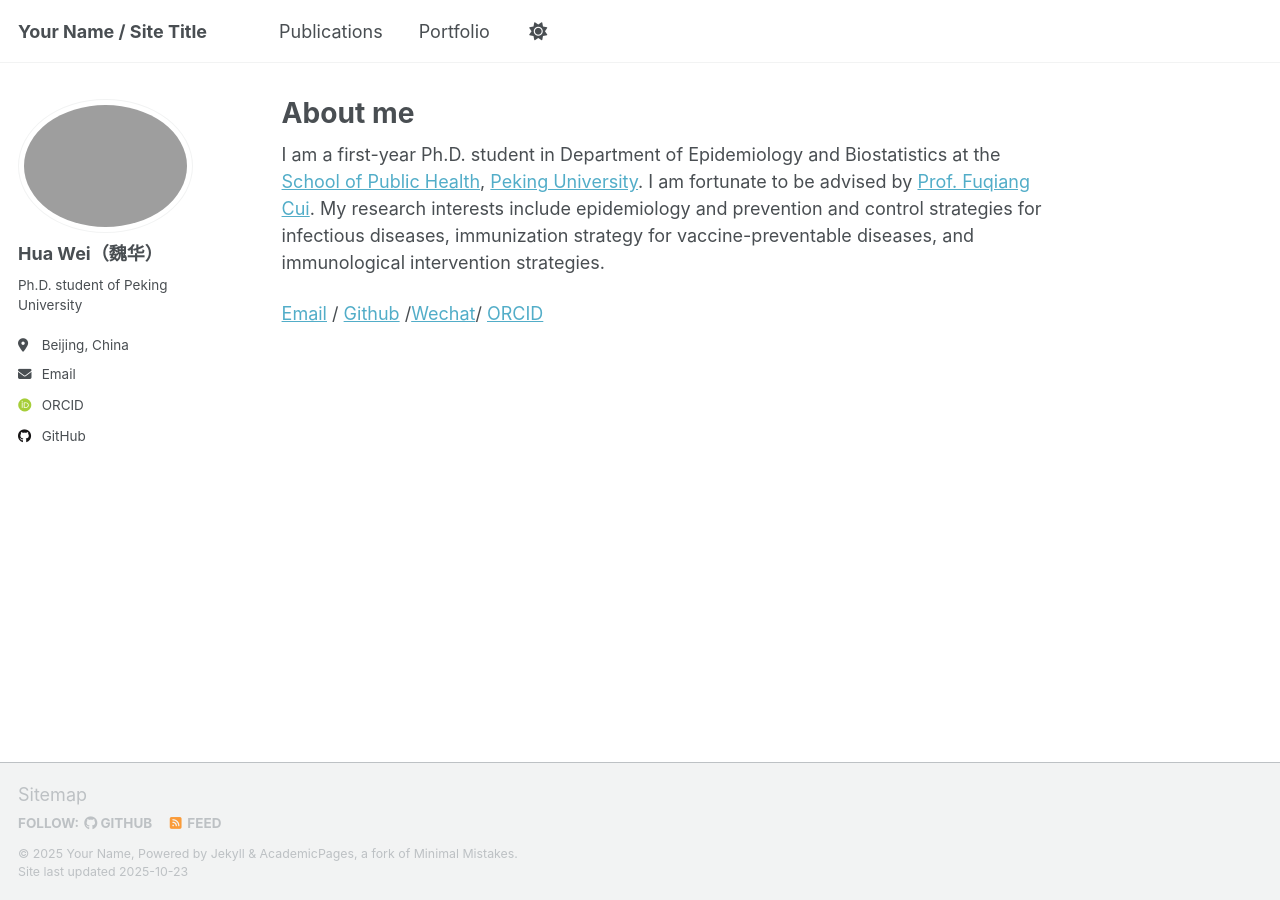
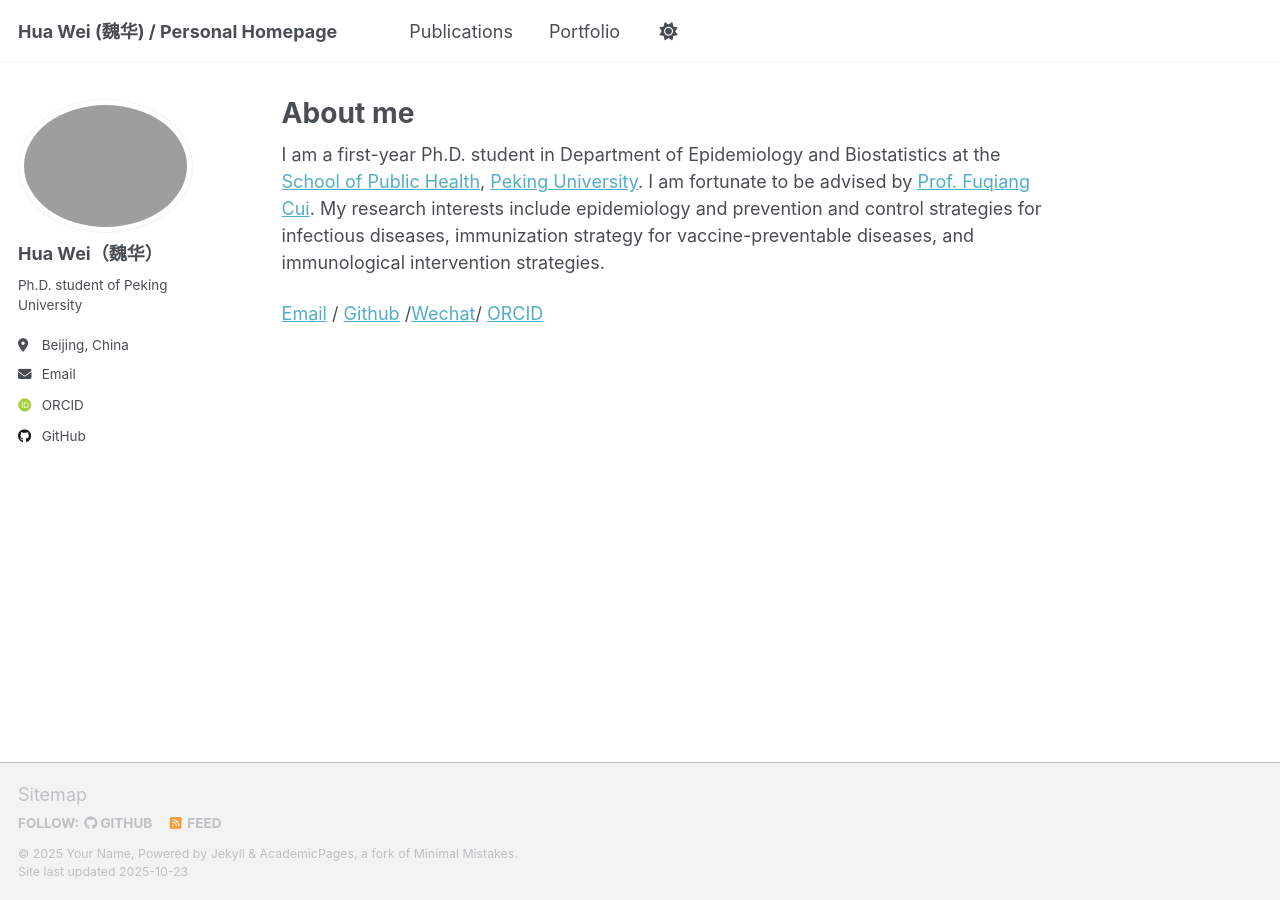
Before and after one commit to WeiHua363/WeiHua363.github.io, a Jekyll site: the page built from _pages/about.md, in a window 1280 px wide. Built offline with Jekyll 4.4.1, drawn with Linux system fonts in a browser that asks for light colours; some web fonts are replaced; a script that is not in the unit is left out.

Commit message:
Update _config.yml

```diff
--- a/_config.yml
+++ b/_config.yml
@@ -9,7 +9,7 @@
 # Basic Site Settings
 locale                   : "en-US"
 site_theme               : "default" # Currently available options are "default", "air"
-title                    : "Your Name / Site Title"
+title                    : "Hua Wei (魏华) / Personal Homepage"
 title_separator          : "-"
 name                     : &name "Your Name"
 description              : &description "Your Name's academic portfolio"   # Update this with a general description of your site, this is the default if not overridden by a page
```
